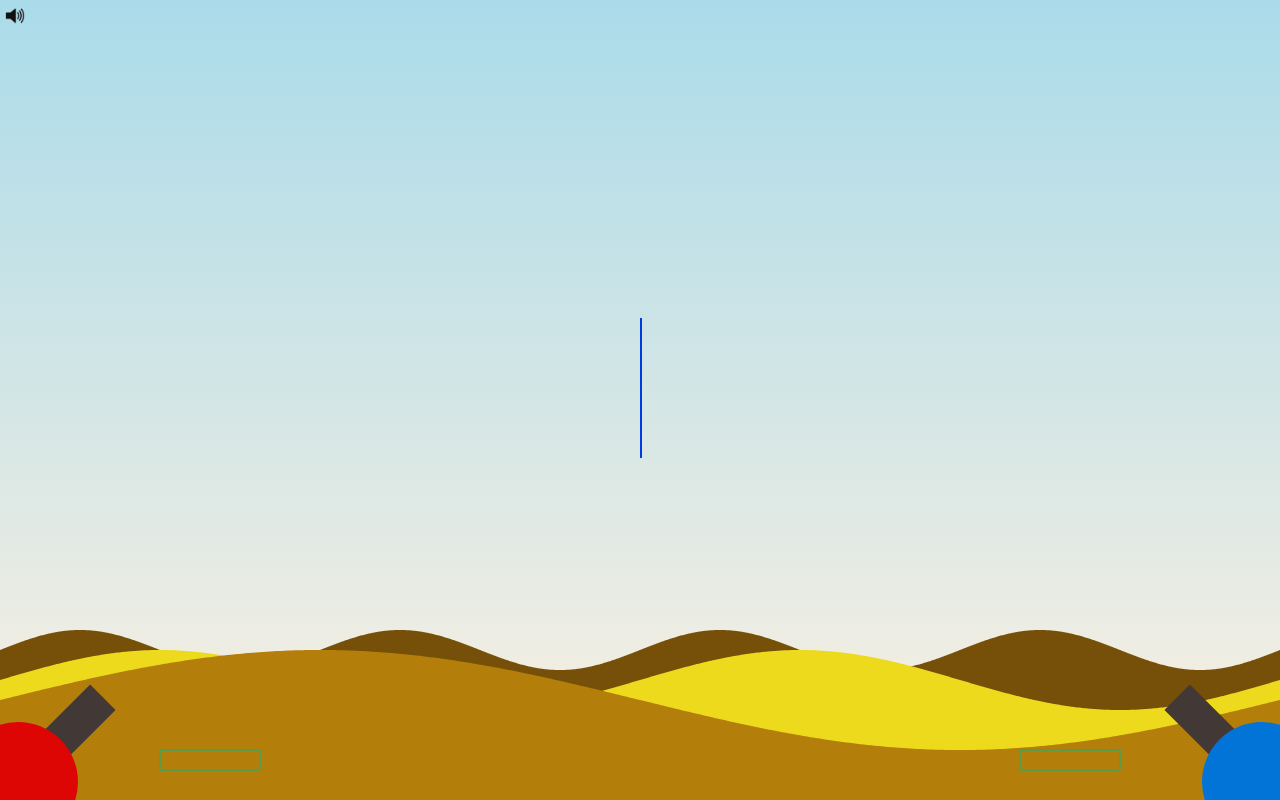
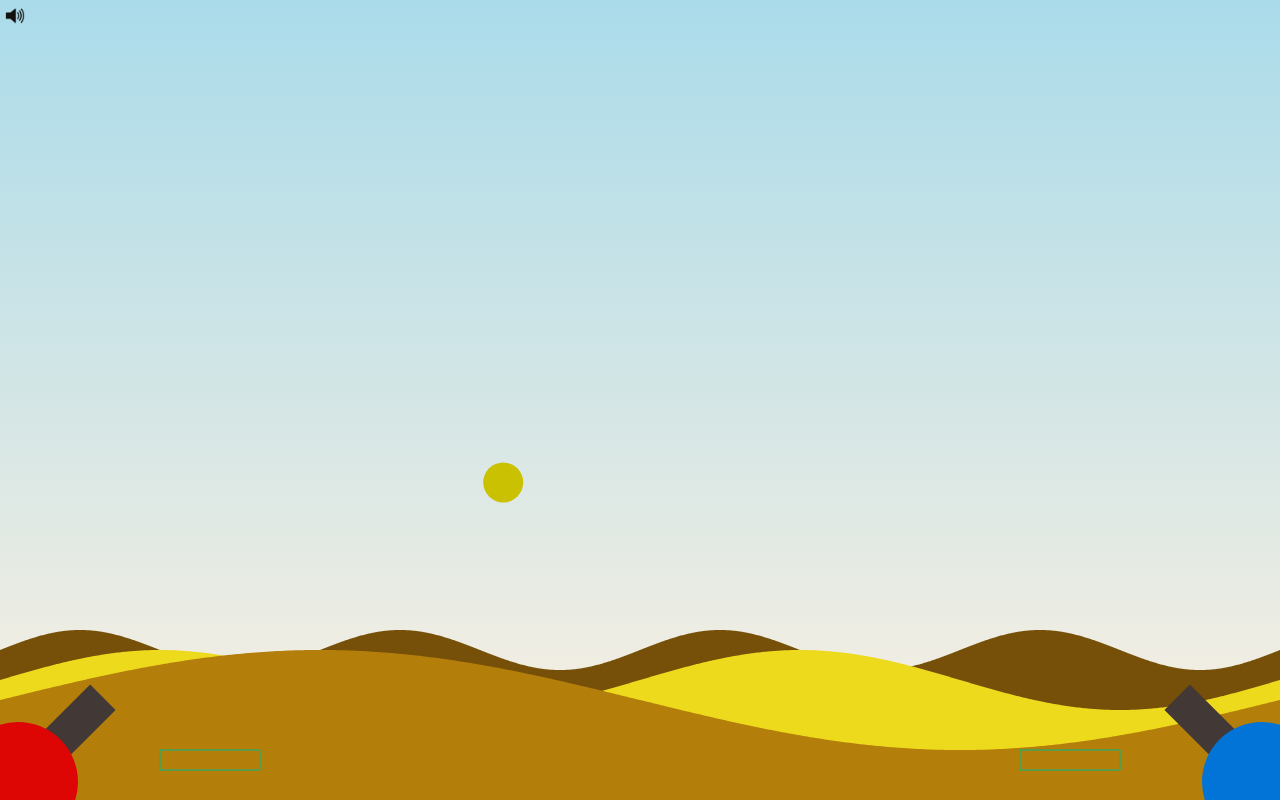
Before and after one commit to return75/tanks-game, a plain HTML site: page index.html in a window 1280 px wide. Both pictures are taken after a click on the button "start game". Drawn offline with Linux system fonts and the light colour scheme.

Commit message:
throw random ball instead of plate movement

```diff
--- a/index.html
+++ b/index.html
@@ -14,7 +14,8 @@
         <script src="js/sounds.js"></script>
         <script src="js/vector.js"></script>
         <script src="js/ball.js"></script>
-        <script src="js/plate.js"></script>
+        <script src="js/background.js"></script>
+        <script src="js/target.js"></script>
         <script src="js/tank.js"></script>
         <script src="js/app.js"></script>
         <div id="start-game">
--- a/js/app.js
+++ b/js/app.js
@@ -2,11 +2,12 @@ let canvas = document.getElementById('canvas')
 let context = canvas.getContext("2d")
 let width = canvas.width = window.innerWidth
 let height = canvas.height = window.innerHeight
-let background = document.getElementById('background')
-let backgroundContext = background.getContext("2d")
 
-let animationFrame
-let tankBodyRadius = 60,
+
+let animationFrame,
+    leftPlayerScore = 0,
+    rightPlayerScore = 0
+    tankBodyRadius = 60,
     tankCylinderLength = 120,
     tankCylinderWidth = 36,
     ballRadius = 18,
@@ -15,38 +16,23 @@ let tankBodyRadius = 60,
     gravity = vector.create(0, .5),
     leftPlayerColor = '#de0505',
     rightPlayerColor = '#0274d7',
-    plateColors = ['#003be0', '#e27c0b', '#d00660', '#e07909','#0adee5', '#7609dc', '#18d40b', '#e5dc06'],
     shootPower = 30,
-    initialPlateVelocity = 6,
-    initialPlateHeight = 140,
-    scoreReactangleWidth = 100,
-    scoreRectangleHeight = 20
+    targetPower = 35,
+    scoreRectangleWidth = 100,
+    scoreRectangleHeight = 20,
+    balls = [],
+    targets = []
 
-let balls = []
-let centerPlate = plate.create(vector.create(width / 2, 0), vector.create(0, 6), plateColors[0], 140)
-let leftPlayerScore = 0, rightPlayerScore = 0
 let leftTank = tank.create(vector.create(ballRadius, height - ballRadius), -Math.PI / 4)
 let rightTank = tank.create(vector.create(width - ballRadius, height - ballRadius), 5 * Math.PI / 4)
 
 let startAnimationFrames = function () {
     context.clearRect(0, 0, width, height)
-    centerPlate.position.add(centerPlate.velocity)
-    reversPlateDirection (centerPlate)
-    drawPlate(centerPlate)
-
-    for (let i = balls.length - 1; i >=0;  i--) {
-        let ball = balls[i]
-        removeExitedBallFromScreen(ball) && balls.splice(i, 1)
-        ball.velocity.add(gravity)
-        checkBallPlateCollision(ball)
-        checkBottomCollision (ball)
-        checkTopCollision (ball)
-        setFrictionOnBottom (ball)
-        ball.position.add(ball.velocity)
-        drawBall (ball, ball.getPlayer() === 'left' ? leftPlayerColor : rightPlayerColor)
-    }
+    drawTargets()
+    drawBalls()
+    checkBallsTargetCollision()
     drawScoreRectangle(tankBodyRadius + 100, height - 50, 'left', leftPlayerScore)
-    drawScoreRectangle(width - tankBodyRadius - scoreReactangleWidth - 100, height - 50, 'right', rightPlayerScore)
+    drawScoreRectangle(width - tankBodyRadius - scoreRectangleWidth - 100, height - 50, 'right', rightPlayerScore)
     drawTank(rightTank, rightPlayerColor, '#423937')
     drawTank(leftTank, leftPlayerColor, '#423937')
     animationFrame = requestAnimationFrame(startAnimationFrames)
@@ -55,12 +41,6 @@ function drawBall (ball, color) {
     context.beginPath()
     context.arc(ball.position.getX(), ball.position.getY(), ballRadius, 0, 2 * Math.PI)
     context.fillStyle = color
-    context.fill()
-}
-function drawPlate (plate) {
-    context.beginPath()
-    context.fillStyle = plate.color
-    context.fillRect(plate.position.getX(), plate.position.getY() , plate.width, plate.height)
     context.fill()
 }
 function drawTank (tank, bodyColor, cylinderColor) {
@@ -82,12 +62,42 @@ function drawTank (tank, bodyColor, cylinderColor) {
     context.fillStyle = bodyColor
     context.fill()
 }
-function reversPlateDirection (plate) {
-    if (plate.position.getY() < 0 && plate.velocity.getY() < 0 ) {
-        plate.setVelocity(plate.velocity.multiplyBy(-1))
-    } else if (plate.position.getY() + plate.height > height && plate.velocity.getY() ) {
-        plate.setVelocity(plate.velocity.multiplyBy(-1))
+function drawBalls () {
+    for (let i = balls.length - 1; i >=0;  i--) {
+        let ball = balls[i]
+        removeExitedBallFromScreen(ball) && balls.splice(i, 1)
+        ball.velocity.add(gravity)
+        checkBottomCollision (ball)
+        checkTopCollision (ball)
+        setFrictionOnBottom (ball)
+        ball.position.add(ball.velocity)
+        drawBall (ball, ball.getPlayer() === 'left' ? leftPlayerColor : rightPlayerColor)
     }
+}
+function drawTargets () {
+    for (let i = targets.length - 1; i >=0;  i--) {
+        let target = targets[i]
+        removeExitedBallFromScreen(target) && targets.splice(i, 1)
+        target.velocity.add(gravity)
+        checkBottomCollision (target)
+        checkTopCollision (target)
+        setFrictionOnBottom (target)
+        target.position.add(target.velocity)
+        drawTarget(target, 20)
+    }
+}
+function drawTarget (target, targetRadius) {
+    context.beginPath()
+    context.arc(target.position.getX(), target.position.getY(), targetRadius, 0, 2 * Math.PI)
+    context.fillStyle = '#c9c102'
+    context.fill()
+}
+function createRandomTarget () {
+    setInterval(function () {
+        let randomDirection = Math.random() * 10 - 5
+        let newTarget = target.create(vector.create(width / 2, height), vector.create(randomDirection, targetPower))
+        targets.push(newTarget)
+    }, 4000)
 }
 function checkBottomCollision (ball) {
     if (ball.position.getY() + ballRadius > height) {
@@ -103,44 +113,46 @@ function checkTopCollision (ball) {
         ball.setVelocity (vector.create (ball.velocity.getX (), ball.velocity.getY () * -1))
     }
 }
-function checkRightCollision(ball) {
-    if (ball.position.getX() + ballRadius > width) {
-        ball.setVelocity (vector.create (ball.velocity.getX () * -1, ball.velocity.getY ()))
-    }
+function checkBallsTargetCollision () {
+    let lastLeftBall = balls.filter(item => item.player === 'left').slice(-1)[0]
+    let lastRightBall = balls.filter(item => item.player === 'right').slice(-1)[0]
+    let lastTarget = targets.slice(-1)[0]
+    lastLeftBall && lastTarget && checkBallTargetCollision(lastLeftBall, lastTarget)
+    lastRightBall && lastTarget && checkBallTargetCollision(lastRightBall, lastTarget)
+
 }
-function checkLeftCollision(ball) {
-    if (ball.position.getX() - ballRadius < 0) {
-        ball.setVelocity (vector.create (ball.velocity.getX () * -1, ball.velocity.getY ()))
-    }
+function checkBallTargetCollision (ball, target) {
+    let distance = Math.sqrt (Math.pow((ball.getPosition().getX() - target.getPosition().getX()), 2) +
+        Math.pow((ball.getPosition().getY() - target.getPosition().getY()), 2))
+    if (distance < 2 * ballRadius) {
+        let ballVelocityAngle = ball.getVelocity().getAngle()
+        let targetVelocityAngle = target.getVelocity().getAngle()
+        ball.getVelocity().setAngle(targetVelocityAngle)
+        target.getVelocity().setAngle(ballVelocityAngle)
+        if (ball.getPlayer() === 'left') {
+            leftPlayerScore++
+            playScoreSound()
+        } else {
+            rightPlayerScore++
+            playScoreSound()
+        }
+   }
 }
 function setFrictionOnBottom(ball) {
     if (ball.velocity.getY() === 0 &&  ball.position.getY() + ballRadius > height) {
         ball.setVelocity (vector.create (ball.velocity.getX () * friction , 0))
     }
 }
-function checkBallsCollision(ball1, ball2) {
-    let distance = Math.sqrt (Math.pow((ball1.position.getX () - ball2.position.getX ()), 2) +
-    Math.pow((ball1.position.getY () - ball2.position.getY ()), 2))
-    if (distance < 2 * ballRadius) {
-        let ball1VelocityAngle = ball1.velocity.getAngle()
-        let ball2VelocityAngle = ball2.velocity.getAngle()
-        ball1.velocity.setAngle (ball2VelocityAngle)
-        ball2.velocity.setAngle (ball1VelocityAngle)
-    }
-}
-function checkBallPlateCollision(ball) {
-    if (Math.abs(ball.getPosition().getX() - centerPlate.getPosition().getX()) < ballRadius) {
-        if (ball.getPosition().getY() > centerPlate.getPosition().getY() - ballRadius &&
-            ball.getPosition().getY() < centerPlate.getPosition().getY() + ballRadius + centerPlate.getHeight())
-        {
-            ball.getPlayer() === 'left' ? leftPlayerScore ++ : rightPlayerScore ++
-            checkIfGameEnded()
-            ball.setVelocity (vector.create (ball.velocity.getX () * -1, ball.velocity.getY ()))
-            createNewPlate()
-            playScoreSound()
-        }
-    }
-}
+// function checkBallsCollision(ball1, ball2) {
+//     let distance = Math.sqrt (Math.pow((ball1.getPosition().getX () - ball2.getPosition().getX ()), 2) +
+//     Math.pow((ball1.getPosition().getY () - ball2.getPosition().getY ()), 2))
+//     if (distance < 2 * ballRadius) {
+//         let ball1VelocityAngle = ball1.getVelocity().getAngle()
+//         let ball2VelocityAngle = ball2.getVelocity().getAngle()
+//         ball1.getVelocity().setAngle(ball2VelocityAngle)
+//         ball2.getVelocity().setAngle(ball1VelocityAngle)
+//     }
+// }
 function removeExitedBallFromScreen(ball) {
     let ballX = ball.getPosition().getX()
     let ballY = ball.getPosition().getY()
@@ -151,10 +163,10 @@ function drawScoreRectangle (xPosition, yPosition, player, score) {
     context.beginPath()
     context.lineWidth = "1"
     context.strokeStyle = "#00ba86"
-    context.rect(xPosition, yPosition, scoreReactangleWidth, scoreRectangleHeight)
+    context.rect(xPosition, yPosition, scoreRectangleWidth, scoreRectangleHeight)
     context.stroke()
     context.fillStyle = "#00ffb6"
-    context.fillRect(xPosition, yPosition, score / 10 * scoreReactangleWidth, scoreRectangleHeight)
+    context.fillRect(xPosition, yPosition, score / 10 * scoreRectangleWidth, scoreRectangleHeight)
 }
 function keyboardHandling () {
     document.addEventListener('keydown', (event) => {
@@ -204,45 +216,8 @@ function keyboardHandling () {
         }
     }, false)
 }
-function initBackground () {
-    background.width = window.innerWidth
-    background.height = window.innerHeight
-}
-function drawBackground () {
-    drawSky()
-    drawHill(150, 20, 4, '#765008')
-    drawHill(120, 30, 2, '#eeda1d')
-    drawHill(100, 50, 1, '#b47e0b')
-}
-function drawSky() {
-    let gradient = backgroundContext.createLinearGradient(0, 0, 0, window.innerHeight)
-    gradient.addColorStop(0, "#AADBEA")
-    gradient.addColorStop(1, "#FEF1E1")
-    backgroundContext.fillStyle = gradient
-    backgroundContext.fillRect(0, 0, window.innerWidth, window.innerHeight)
-}
-function drawHill (hillHeight, waveHeight, hillCount, color) {
-    let sinAngle = hillCount * 360
-    backgroundContext.beginPath()
-    for(let i = 0; i <= sinAngle; i +=1) {
-        let y = height - hillHeight - Math.sin(i * Math.PI/180) * waveHeight
-        backgroundContext.lineTo(i / sinAngle * width, y)
-    }
-    backgroundContext.lineTo(width, height)
-    backgroundContext.lineTo(0, height)
-    backgroundContext.closePath()
-    backgroundContext.fillStyle = color
-    backgroundContext.fill()
-}
-function createNewPlate () {
-    let totalScore = leftPlayerScore + rightPlayerScore
-    let newPlateHeight = initialPlateHeight - totalScore * 5
-    let newPlateVelocity = initialPlateVelocity + .8
-    let newPlateColor = plateColors[Math.round(Math.random() * plateColors.length)]
-    setTimeout(() => {
-        centerPlate = plate.create(vector.create(width / 2, height - newPlateHeight), vector.create(0, newPlateVelocity), newPlateColor, newPlateHeight)
-    }, 500)
-}
+
+
 function checkIfGameEnded () {
     if (leftPlayerScore === 10 || rightPlayerScore === 10) {
         cancelAnimationFrame(animationFrame)
@@ -261,7 +236,5 @@ function showEndGamePanel () {
     }
     backgroundSound.volume = .4
 }
-
-initBackground()
-drawBackground()
 keyboardHandling()
+createRandomTarget()
--- /dev/null
+++ b/js/background.js
@@ -0,0 +1,36 @@
+let background = document.getElementById('background')
+let backgroundContext = background.getContext("2d")
+
+function initBackground () {
+    background.width = window.innerWidth
+    background.height = window.innerHeight
+}
+function drawBackground () {
+    drawSky()
+    drawHill(150, 20, 4, '#765008')
+    drawHill(120, 30, 2, '#eeda1d')
+    drawHill(100, 50, 1, '#b47e0b')
+}
+function drawSky() {
+    let gradient = backgroundContext.createLinearGradient(0, 0, 0, window.innerHeight)
+    gradient.addColorStop(0, "#AADBEA")
+    gradient.addColorStop(1, "#FEF1E1")
+    backgroundContext.fillStyle = gradient
+    backgroundContext.fillRect(0, 0, window.innerWidth, window.innerHeight)
+}
+function drawHill (hillHeight, waveHeight, hillCount, color) {
+    let sinAngle = hillCount * 360
+    backgroundContext.beginPath()
+    for(let i = 0; i <= sinAngle; i +=1) {
+        let y = window.innerHeight - hillHeight - Math.sin(i * Math.PI/180) * waveHeight
+        backgroundContext.lineTo(i / sinAngle * window.innerWidth, y)
+    }
+    backgroundContext.lineTo(window.innerWidth, window.innerHeight)
+    backgroundContext.lineTo(0, window.innerHeight)
+    backgroundContext.closePath()
+    backgroundContext.fillStyle = color
+    backgroundContext.fill()
+}
+
+initBackground()
+drawBackground()
--- /dev/null
+++ b/js/target.js
@@ -0,0 +1,22 @@
+let target = {
+    position: null,
+    velocity: null,
+    create: function (position, velocity) {
+        let objcet = Object.create(this)
+        objcet.setPosition(position)
+        objcet.setVelocity(velocity)
+        return objcet
+    },
+    setPosition: function (position) {
+        this.position = position
+    },
+    getPosition: function (position) {
+        return this.position
+    },
+    setVelocity: function (velocity) {
+        this.velocity = velocity
+    },
+    getVelocity () {
+        return this.velocity
+    }
+}
```
